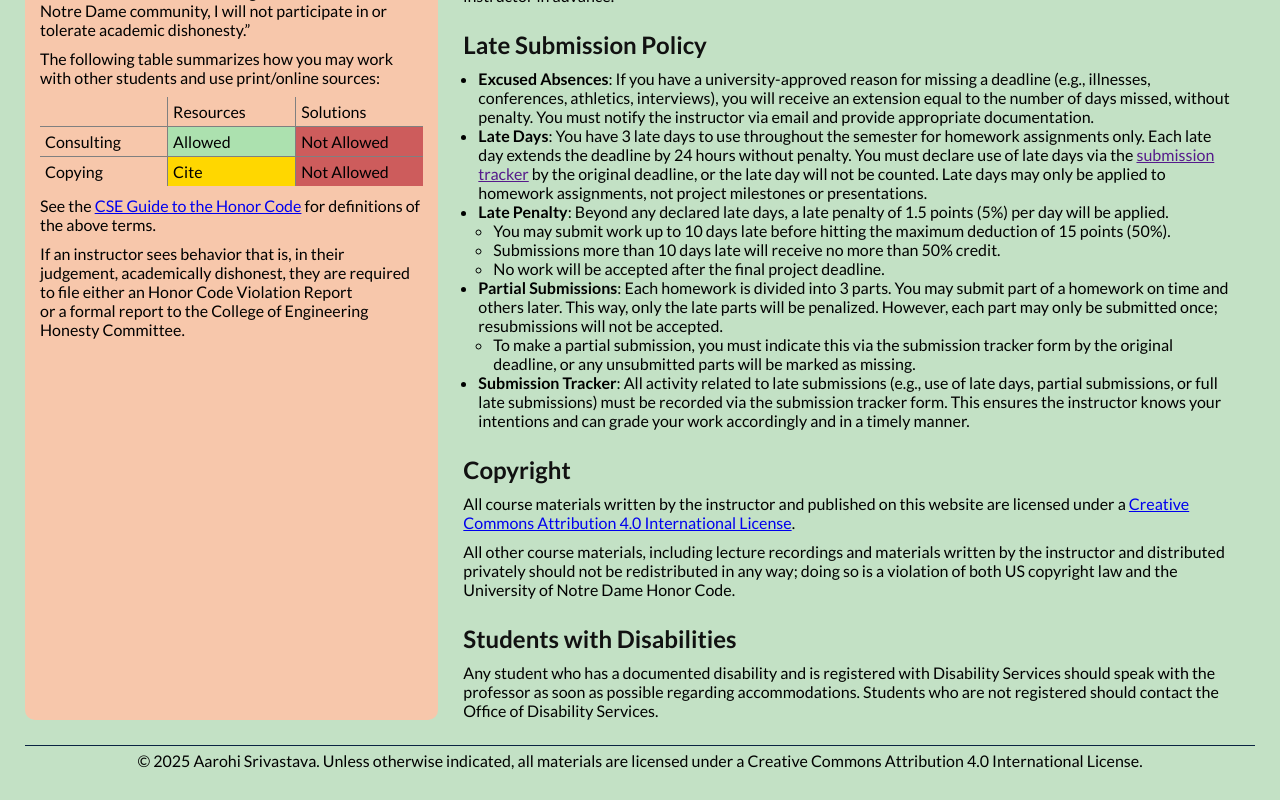
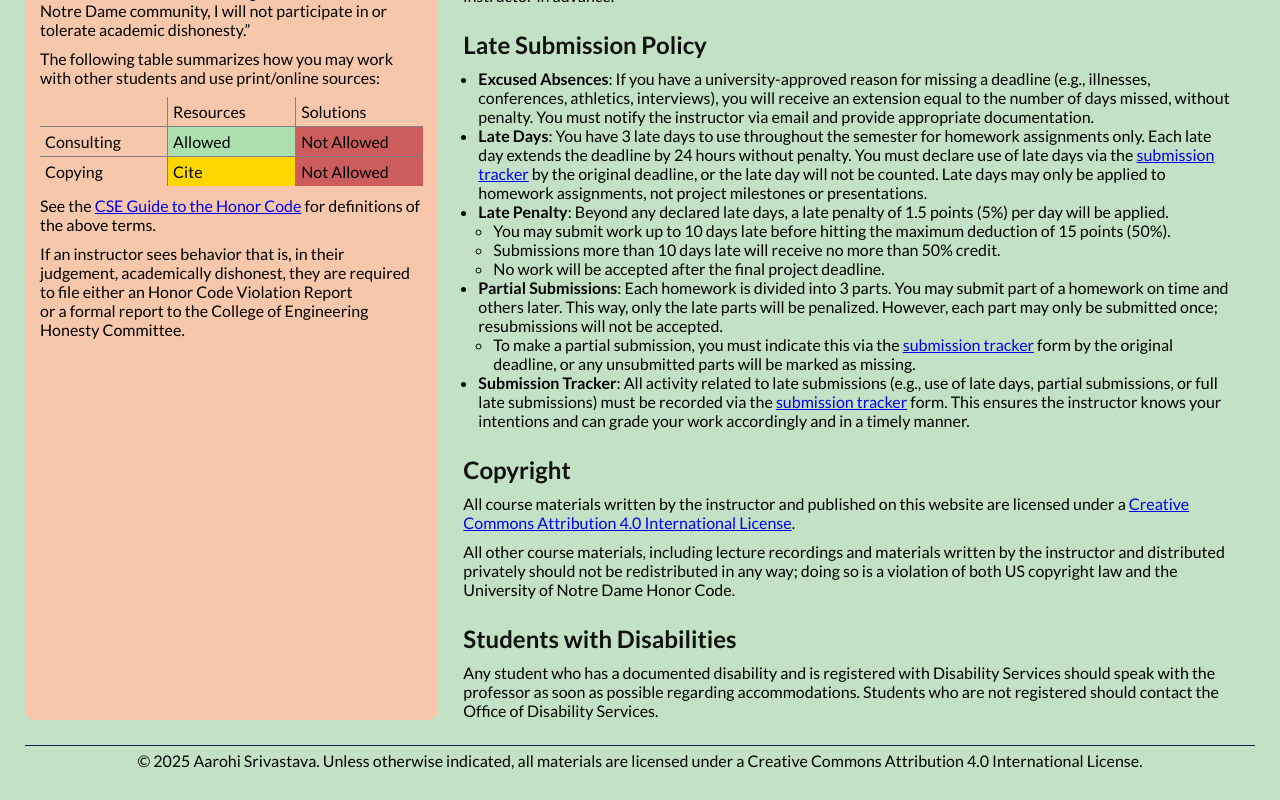
Before and after one commit to aarsri/cse40657, a React (Vite) app: page / in a window 1280 px wide. Shown: the part 2454-3254 px from the top of the page. Built offline with nearby package versions, Linux system fonts and the light colour scheme.

Commit message:
Update policies.tsx

```diff
--- a/src/components/templates/policies.tsx
+++ b/src/components/templates/policies.tsx
@@ -69,7 +69,7 @@ const Policies = () => {
 
               <ul>
                 <li><b>Excused Absences</b>: If you have a university-approved reason for missing a deadline (e.g., illnesses, conferences, athletics, interviews), you will receive an extension equal to the number of days missed, without penalty. You must notify the instructor via email and provide appropriate documentation.</li>
-                <li><b>Late Days</b>: You have 3 late days to use throughout the semester for homework assignments only. Each late day extends the deadline by 24 hours without penalty. You must declare use of late days via the <a href="" target="_blank">submission tracker</a> by the original deadline, or the late day will not be counted. Late days may only be applied to homework assignments, not project milestones or presentations.</li>
+                <li><b>Late Days</b>: You have 3 late days to use throughout the semester for homework assignments only. Each late day extends the deadline by 24 hours without penalty. You must declare use of late days via the <a href="https://forms.gle/oPdEhmcgSmGMqUK29" target="_blank">submission tracker</a> by the original deadline, or the late day will not be counted. Late days may only be applied to homework assignments, not project milestones or presentations.</li>
                 <li><b>Late Penalty</b>: Beyond any declared late days, a late penalty of 1.5 points (5%) per day will be applied.</li>
                 <ul>
                   <li>You may submit work up to 10 days late before hitting the maximum deduction of 15 points (50%).</li>
@@ -78,9 +78,9 @@ const Policies = () => {
                 </ul>
                 <li><b>Partial Submissions</b>: Each homework is divided into 3 parts. You may submit part of a homework on time and others later. This way, only the late parts will be penalized. However, each part may only be submitted once; resubmissions will not be accepted.</li>
                 <ul>
-                  <li>To make a partial submission, you must indicate this via the submission tracker form by the original deadline, or any unsubmitted parts will be marked as missing.</li>
+                  <li>To make a partial submission, you must indicate this via the <a href="https://forms.gle/oPdEhmcgSmGMqUK29" target="_blank">submission tracker</a> form by the original deadline, or any unsubmitted parts will be marked as missing.</li>
                 </ul>
-                <li><b>Submission Tracker</b>: All activity related to late submissions (e.g., use of late days, partial submissions, or full late submissions) must be recorded via the submission tracker form. This ensures the instructor knows your intentions and can grade your work accordingly and in a timely manner.</li>
+                <li><b>Submission Tracker</b>: All activity related to late submissions (e.g., use of late days, partial submissions, or full late submissions) must be recorded via the <a href="https://forms.gle/oPdEhmcgSmGMqUK29" target="_blank">submission tracker</a> form. This ensures the instructor knows your intentions and can grade your work accordingly and in a timely manner.</li>
               </ul>
             </article>
           </div>
```
